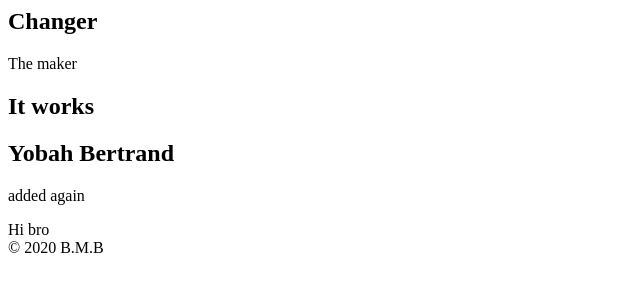
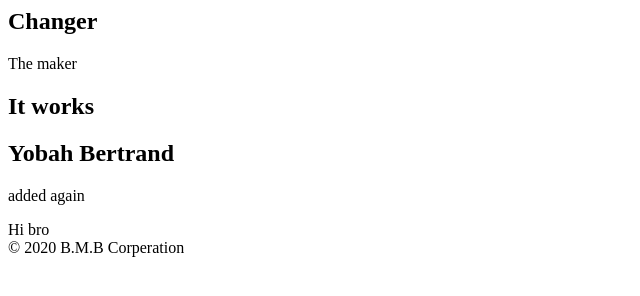
Before and after one commit to yobahBertrandYonkou/may5task, a plain HTML site: page index.html in a window 1280 px wide. Shown: the full height of the page, 0-640 px from the left. Drawn offline with Linux system fonts and the light colour scheme.

Commit message:
9th upload

```diff
--- a/index.html
+++ b/index.html
@@ -4,4 +4,4 @@
 <h2>Yobah Bertrand</h2>
 <p>added again</p>
 <div>Hi bro</div>
-<footer>&copy 2020 B.M.B</footer>
+<footer>&copy 2020 B.M.B Corperation</footer>
```
